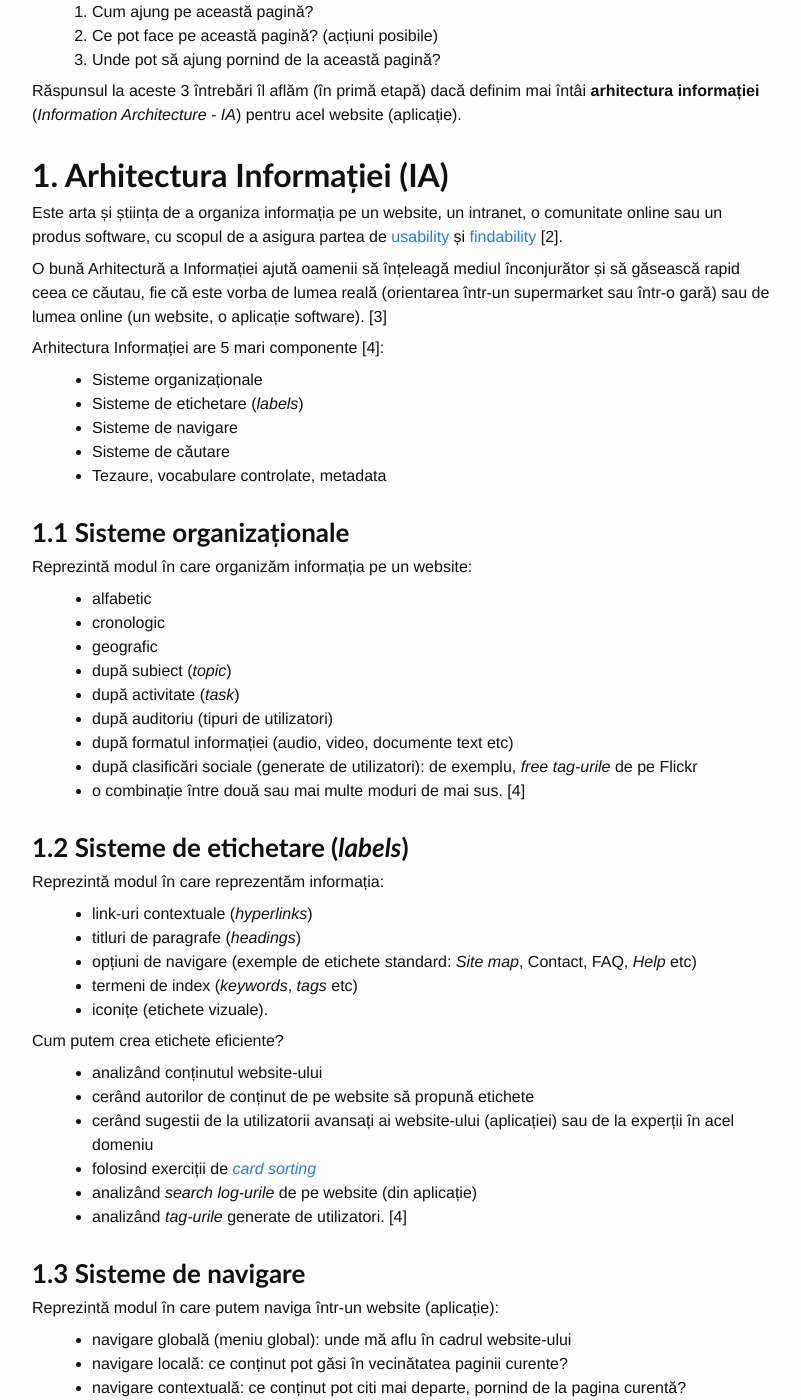
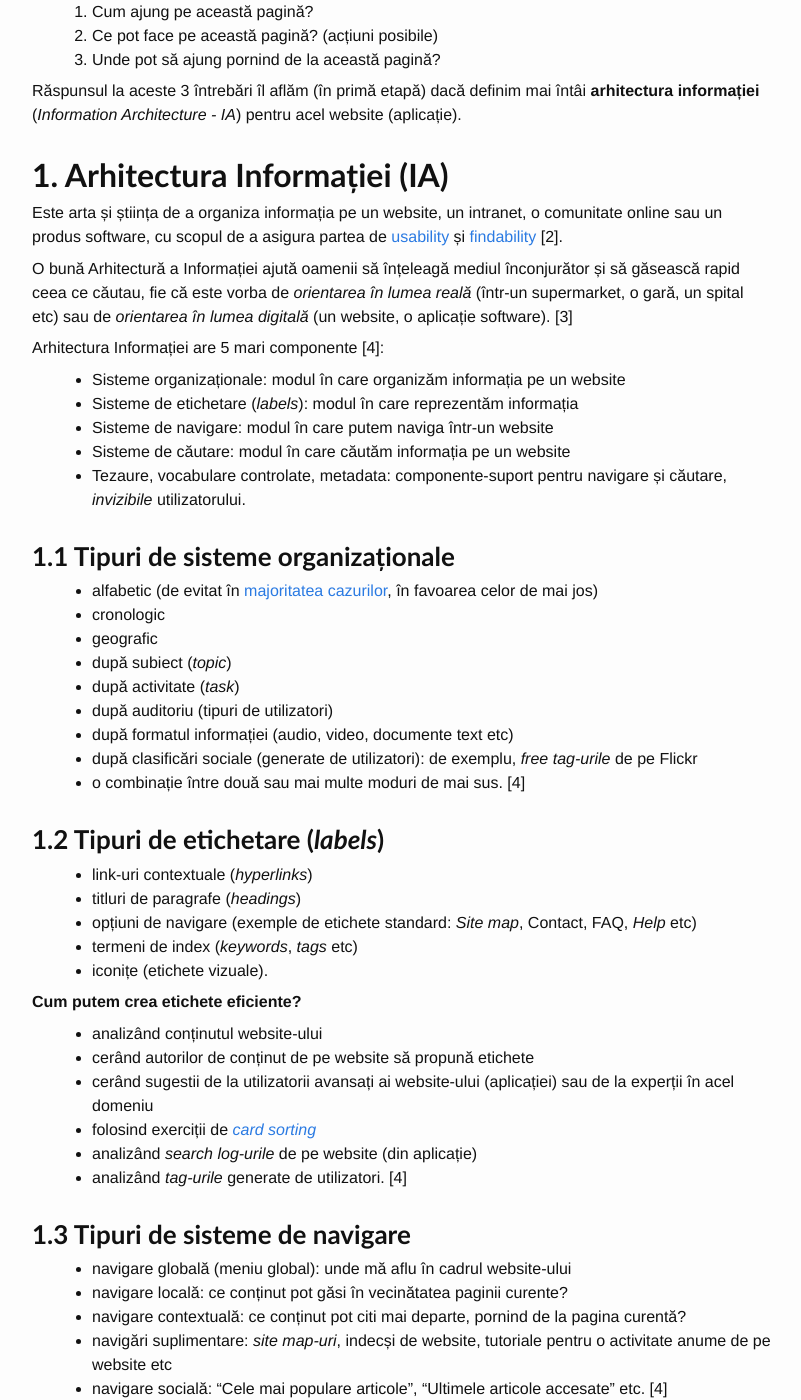
Before and after one commit to gov-ithub/govro-design, a Jekyll site: the page built from 3-ux.md, in a window 1280 px wide and 1400 px high, scrolled down 1318 px. Shown: the whole window, without its empty margins (238-1039 px from the left). Built offline with Jekyll 4.4.1, drawn with Linux system fonts in a browser that asks for light colours; some of the changed text lies outside the part shown.

Commit message:
Completări și optimizări la IA
Prezentarea teoriei de bază de IA într-o formă mai puțin teoretică și mai mult practică.

```diff
--- a/3-ux.md
+++ b/3-ux.md
@@ -44,18 +44,17 @@ Răspunsul la aceste 3 întrebări îl aflăm (în primă etapă) dacă definim
 ## 1. Arhitectura Informației (IA)
 Este arta și știința de a organiza informația pe un website, un intranet, o comunitate online sau un produs software, cu scopul de a asigura partea de [usability](https://en.wikipedia.org/wiki/Usability) și [findability](https://en.wikipedia.org/wiki/Findability) [2].
 
-O bună Arhitectură a Informației ajută oamenii să înțeleagă mediul înconjurător și să găsească rapid ceea ce căutau, fie că este vorba de lumea reală (orientarea într-un supermarket sau într-o gară) sau de lumea online (un website, o aplicație software). [3]
+O bună Arhitectură a Informației ajută oamenii să înțeleagă mediul înconjurător și să găsească rapid ceea ce căutau, fie că este vorba de _orientarea în lumea reală_ (într-un supermarket, o gară, un spital etc) sau de _orientarea în lumea digitală_ (un website, o aplicație software). [3]
 
 Arhitectura Informației are 5 mari componente [4]:
-* Sisteme organizaționale
-* Sisteme de etichetare (_labels_)
-* Sisteme de navigare
-* Sisteme de căutare
-* Tezaure, vocabulare controlate, metadata
+* Sisteme organizaționale: modul în care organizăm informația pe un website
+* Sisteme de etichetare (_labels_): modul în care reprezentăm informația
+* Sisteme de navigare: modul în care putem naviga într-un website
+* Sisteme de căutare: modul în care căutăm informația pe un website
+* Tezaure, vocabulare controlate, metadata: componente-suport pentru navigare și căutare, _invizibile_ utilizatorului.
 
-### 1.1 Sisteme organizaționale
-Reprezintă modul în care organizăm informația pe un website:
-* alfabetic
+### 1.1 Tipuri de sisteme organizaționale
+* alfabetic (de evitat în [majoritatea cazurilor](https://www.nngroup.com/articles/alphabetical-sorting-must-mostly-die/), în favoarea celor de mai jos)
 * cronologic
 * geografic
 * după subiect (_topic_)
@@ -65,15 +64,14 @@ Reprezintă modul în care organizăm informația pe un website:
 * după clasificări sociale (generate de utilizatori): de exemplu, _free tag-urile_ de pe Flickr
 * o combinație între două sau mai multe moduri de mai sus. [4]
 
-### 1.2 Sisteme de etichetare (_labels_)
-Reprezintă modul în care reprezentăm informația:
+### 1.2 Tipuri de etichetare (_labels_)
 * link-uri contextuale (_hyperlinks_)
 * titluri de paragrafe (_headings_)
 * opțiuni de navigare (exemple de etichete standard: _Site map_, Contact, FAQ, _Help_ etc)
 * termeni de index (_keywords_, _tags_ etc)
 * iconițe (etichete vizuale).
 
-Cum putem crea etichete eficiente?
+**Cum putem crea etichete eficiente?**
 * analizând conținutul website-ului
 * cerând autorilor de conținut de pe website să propună etichete
 * cerând sugestii de la utilizatorii avansați ai website-ului (aplicației) sau de la experții în acel domeniu
@@ -81,8 +79,7 @@ Cum putem crea etichete eficiente?
 * analizând _search log-urile_ de pe website (din aplicație)
 * analizând _tag-urile_ generate de utilizatori. [4]
 
-### 1.3 Sisteme de navigare
-Reprezintă modul în care putem naviga într-un website (aplicație):
+### 1.3 Tipuri de sisteme de navigare
 * navigare globală (meniu global): unde mă aflu în cadrul website-ului
 * navigare locală: ce conținut pot găsi în vecinătatea paginii curente?
 * navigare contextuală: ce conținut pot citi mai departe, pornind de la pagina curentă?
@@ -96,8 +93,6 @@ Navigarea globală poate fi:
 Ambele tipuri de navigare globală vin cu [avantaje și dezavantaje](https://www.nngroup.com/articles/flat-vs-deep-hierarchy/), prin urmare natura website-ului va determina tipul de navigare globală.
 
 ### 1.4 Sisteme de căutare
-Reprezintă modul în care căutăm informația pe un website (aplicație).
-
 Este recomandat să oferi o funcție de _căutare în website_ dacă:
 * website-ul conține foarte multe pagini (de ordinul zecilor)
 * poți (și ai resursele necesare) să optimizezi sistemul de căutare în website (adăugarea de filtre pentru căutare avansată, afișarea rezultatelor căutării în funcție de relevanță/alte criterii, afișarea de sugestii pentru căutările care nu au generat niciun rezultat, indexarea rezultatelor de căutare pentru anumiți etc)
@@ -120,13 +115,13 @@ Este recomandat să oferi o funcție de _căutare în website_ dacă:
 
 
 ### 1.5 Tezaure, vocabulare controlate, metadata
-Reprezintă componente de arhitectura informației deseori _invizibile_ pentru utilizatorul unui website (aplicații). Au rol în a sprijini alte componente de arhitectura informației, cum ar fi navigarea și căutarea.
-
 _Tag-urile metadata_ sunt folosite pentru a descrie documente, pagini, imagini, software, fișiere audio/video și alte obiecte de conținut, cu scopul de a îmbunătăți navigarea și extragerea de informații.
 
 Vocabularele controlate sunt liste de termeni echivalenți ([synonym rings](https://en.wikipedia.org/wiki/Synonym_ring)) sau liste de termeni preferați (_[authority file](https://en.wikipedia.org/wiki/Authority_control)_).
 
 Tezaurele sunt un tip de vocabulare controlate în care [relațiile de echivalență](http://eurovoc.europa.eu/drupal/?q=node/322), [de ierarhie](http://eurovoc.europa.eu/drupal/?q=node/323) și [de asociere](http://eurovoc.europa.eu/drupal/?q=node/325) sunt identificate cu scopul de a îmbunătăți extragerea informației. De exemplu, un tezaur despre vin pornește de la termenul "vin" și conține sub-termenii "vin roșu", "vin alb", care la rândul lor conțin sub-termenii "vin dulce", "vin sec", "vin demi-sec", care la rândul lor conțin sub-termenii specifici unui soi anume de vin ("Chardonnay", "Cabernet Sauvignon" etc). [4]
+
+Aceste componente de IA sunt folosite de obicei când proiectăm baza de date a website-ului (aplicației).
 
 
 
```
